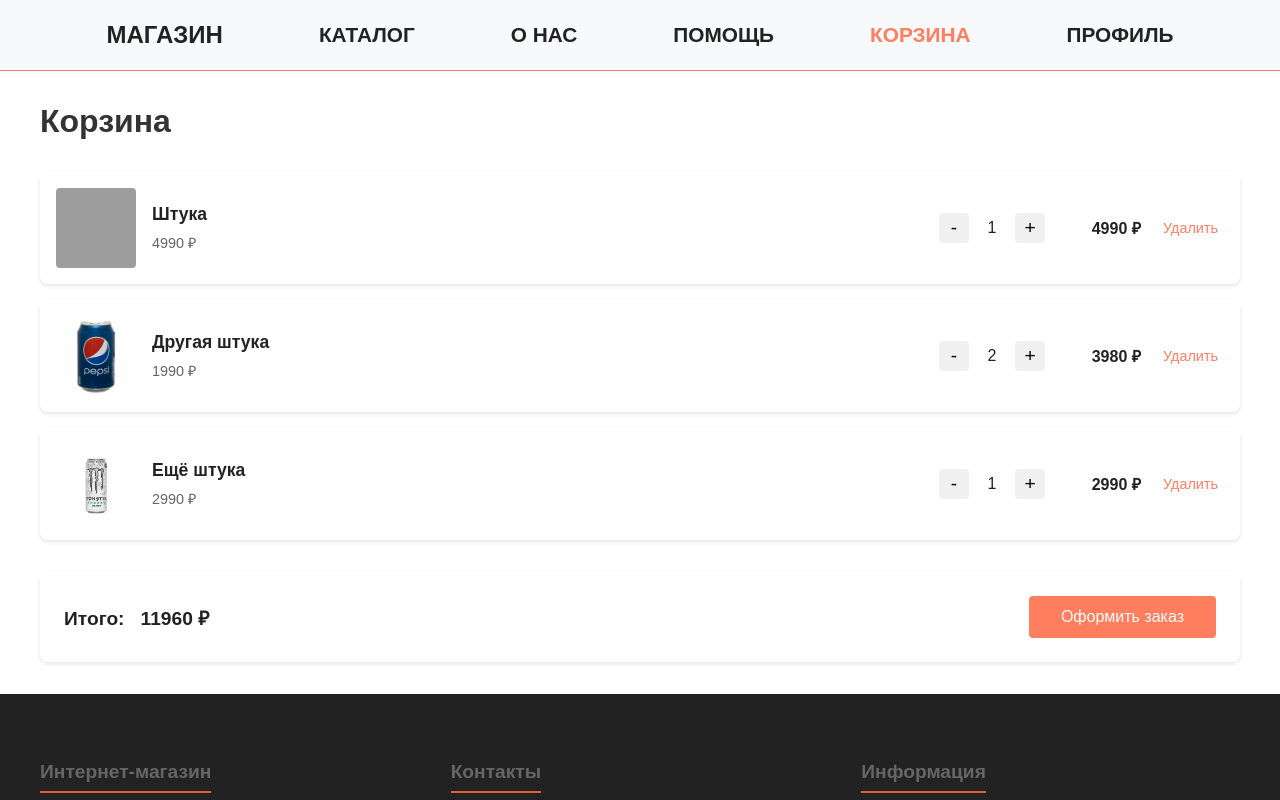
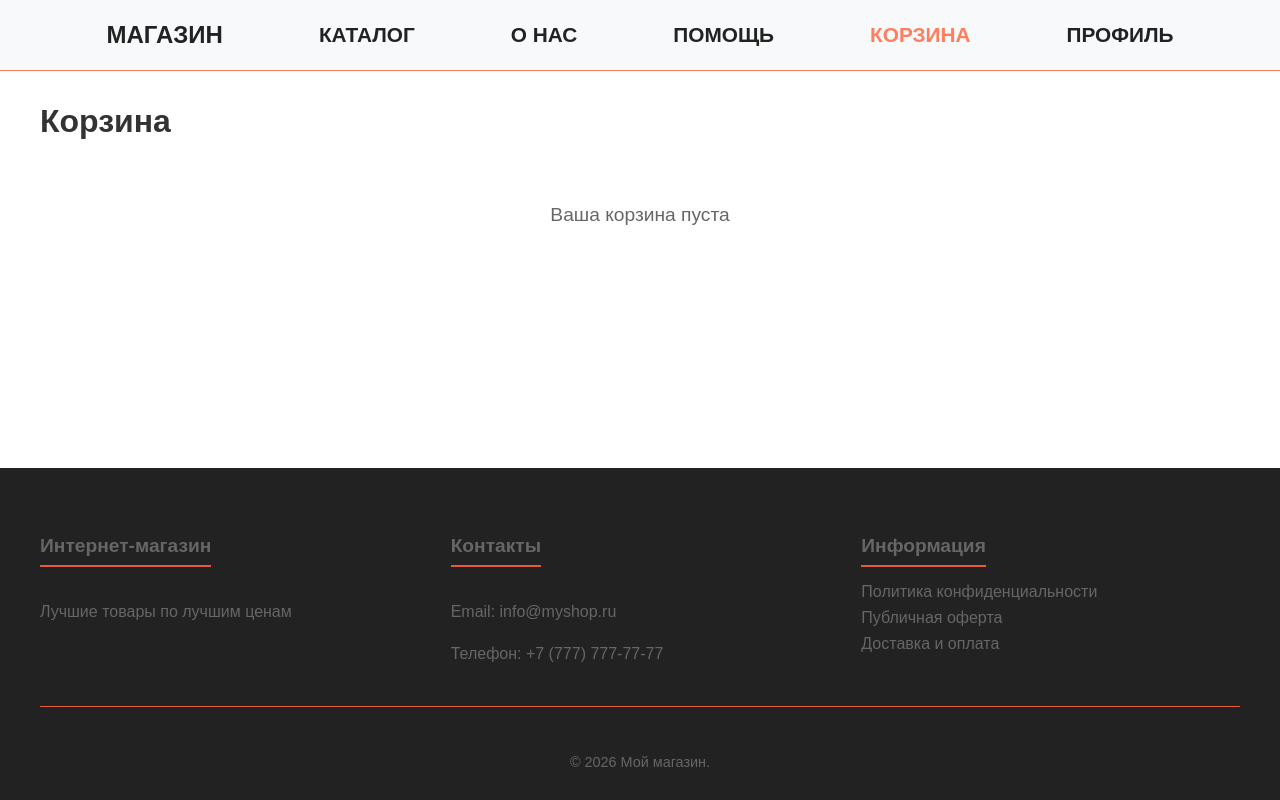
Before and after one commit to anywa1s/uni-frontend-project-1, a React (Create React App) app in the folder client/: page /cart in a window 1280 px wide. Shown: the top 800 px of the page. Built offline with nearby package versions, Linux system fonts and the light colour scheme; grey boxes are pictures that could not be loaded.

Commit message:
Added data. Add store and cart slice. Changed home and cart pages

```diff
--- a/client/package.json
+++ b/client/package.json
@@ -3,6 +3,7 @@
   "version": "0.1.0",
   "private": true,
   "dependencies": {
+    "@reduxjs/toolkit": "^2.11.2",
     "@testing-library/dom": "^10.4.1",
     "@testing-library/jest-dom": "^6.9.1",
     "@testing-library/react": "^16.3.2",
@@ -13,6 +14,7 @@
     "@types/react-dom": "^19.2.3",
     "react": "^19.2.4",
     "react-dom": "^19.2.4",
+    "react-redux": "^9.2.0",
     "react-router-dom": "^7.13.1",
     "react-scripts": "5.0.1",
     "typescript": "^4.9.5",
--- /dev/null
+++ b/client/src/data/products.ts
@@ -0,0 +1,32 @@
+import { Product } from '../types/product';
+import product_cola from '../assets/products/product_cola.jpg';
+import product_pepsi from '../assets/products/product_pepsi.jpg';
+import product_wh_monster from '../assets/products/product_white_monster.jpg';
+import product_mms from '../assets/products/product_mms.jpg';
+
+export const products: Product[] = [
+  {
+    id: 1,
+    name: 'Штука',
+    price: 4990,
+    imageUrl: product_cola,
+  },
+  {
+    id: 2,
+    name: 'Другая штука',
+    price: 1990,
+    imageUrl: product_pepsi,
+  },
+  {
+    id: 3,
+    name: 'Ещё штука',
+    price: 2990,
+    imageUrl: product_wh_monster,
+  },
+  {
+    id: 4,
+    name: 'Другая другая штука',
+    price: 1490,
+    imageUrl: product_mms,
+  },
+];
--- a/client/src/index.tsx
+++ b/client/src/index.tsx
@@ -3,13 +3,17 @@ import ReactDOM from 'react-dom/client';
 import './index.css';
 import App from './App';
 import reportWebVitals from './reportWebVitals';
+import { Provider } from 'react-redux';
+import { store } from './store/store';
 
 const root = ReactDOM.createRoot(
   document.getElementById('root') as HTMLElement
 );
 root.render(
   <React.StrictMode>
-    <App />
+    <Provider store={store}>
+      <App />
+    </Provider>
   </React.StrictMode>
 );
 
--- a/client/src/pages/Cart/Cart.tsx
+++ b/client/src/pages/Cart/Cart.tsx
@@ -1,64 +1,39 @@
 import React from 'react';
+import { useSelector, useDispatch } from 'react-redux';
+import { RootState } from '../../store/store';
+import { updateQuantity, removeFromCart } from '../../store/slices/cartSlice';
 import styles from './Cart.module.css';
-import { CartItem } from '../../types/cart';
-import product_cola from '../../assets/products/product_cola.jpg';
-import product_pepsi from '../../assets/products/product_pepsi.jpg';
-import product_wh_monster from '../../assets/products/product_white_monster.jpg';
-
-// Пример данных корзины (заглушка)
-const initialCartItems: CartItem[] = [
-  {
-    id: 1,
-    name: 'Штука',
-    price: 4990,
-    imageUrl: product_cola,
-    quantity: 1,
-  },
-  {
-    id: 2,
-    name: 'Другая штука',
-    price: 1990,
-    imageUrl: product_pepsi,
-    quantity: 2,
-  },
-  {
-    id: 3,
-    name: 'Ещё штука',
-    price: 2990,
-    imageUrl: product_wh_monster,
-    quantity: 1,
-  },
-];
 
 const Cart: React.FC = () => {
-  const [cartItems, setCartItems] = React.useState<CartItem[]>(initialCartItems);
-
-  const handleQuantityChange = (id: number, newQuantity: number) => {
-    if (newQuantity < 1) return;
-    setCartItems(prev =>
-      prev.map(item =>
-        item.id === id ? { ...item, quantity: newQuantity } : item
-      )
-    );
-  };
-
-  const handleRemoveItem = (id: number) => {
-    setCartItems(prev => prev.filter(item => item.id !== id));
-  };
+  const cartItems = useSelector((state: RootState) => state.cart.items);
+  const dispatch = useDispatch();
 
   const totalSum = cartItems.reduce((sum, item) => sum + item.price * item.quantity, 0);
 
+  const handleQuantityChange = (id: number, newQuantity: number) => {
+    dispatch(updateQuantity({ id, quantity: newQuantity }));
+  };
+
+  const handleRemove = (id: number) => {
+    dispatch(removeFromCart(id));
+  };
+
   const handleCheckout = () => {
-    alert('Оформление заказа (заглушка)');
+    alert('Переход к оформлению (заглушка)');
   };
+
+  if (cartItems.length === 0) {
+    return (
+      <div className={styles.container}>
+        <h1 className={styles.title}>Корзина</h1>
+        <p className={styles.empty}>Ваша корзина пуста</p>
+      </div>
+    );
+  }
 
   return (
     <div className={styles.container}>
       <h1 className={styles.title}>Корзина</h1>
-      {cartItems.length === 0 ? (
-        <p className={styles.empty}>Ваша корзина пуста</p>
-      ) : (
-        <>
       <div className={styles.items}>
         {cartItems.map(item => (
           <div key={item.id} className={styles.item}>
@@ -82,12 +57,10 @@ const Cart: React.FC = () => {
                 +
               </button>
             </div>
-                <div className={styles.itemTotal}>
-                  {item.price * item.quantity} ₽
-                </div>
+            <div className={styles.itemTotal}>{item.price * item.quantity} ₽</div>
             <button
               className={styles.removeBtn}
-                  onClick={() => handleRemoveItem(item.id)}
+              onClick={() => handleRemove(item.id)}
             >
               Удалить
             </button>
@@ -103,8 +76,6 @@ const Cart: React.FC = () => {
           Оформить заказ
         </button>
       </div>
-        </>
-      )}
     </div>
   );
 };
--- a/client/src/pages/Home/Home.tsx
+++ b/client/src/pages/Home/Home.tsx
@@ -1,43 +1,18 @@
 import React from 'react';
 import ProductCard from '../../components/ProductCard/ProductCard';
 import styles from './Home.module.css';
-import { Product } from '../../types/product';
-import product_cola from '../../assets/products/product_cola.jpg';
-import product_pepsi from '../../assets/products/product_pepsi.jpg';
-import product_wh_monster from '../../assets/products/product_white_monster.jpg';
-import product_mms from '../../assets/products/product_mms.jpg';
-
-
-const sampleProducts: Product[] = [
-  {
-    id: 1,
-    name: 'Штука',
-    price: 4990,
-    imageUrl: product_cola,
-  },
-  {
-    id: 2,
-    name: 'Другая штука',
-    price: 1990,
-    imageUrl: product_pepsi,
-  },
-  {
-    id: 3,
-    name: 'Ещё штука',
-    price: 2990,
-    imageUrl: product_wh_monster,
-  },
-  {
-    id: 4,
-    name: 'Другая другая штука',
-    price: 1490,
-    imageUrl: product_mms,
-  },
-];
+import { useDispatch } from 'react-redux';
+import { addToCart } from '../../store/slices/cartSlice';
+import { products } from '../../data/products';
 
 const Home: React.FC = () => {
+  const dispatch = useDispatch();
+
   const handleAddToCart = (productId: number) => {
-    console.log('Добавлен товар с id:', productId);
+    const product = products.find(p => p.id === productId);
+    if (product) {
+      dispatch(addToCart(product));
+    }
   };
 
   return (
@@ -56,7 +31,7 @@ const Home: React.FC = () => {
       <div className={styles.container}>
         <h1 className={styles.subtitle}>У НАС <span className='accent'>НОВАЯ</span> КОЛЛЕКЦИЯ</h1>
         <div className={styles.productGrid}>
-          {sampleProducts.map(product => (
+          {products.map(product => (
             <ProductCard
               key={product.id}
               id={product.id}
--- /dev/null
+++ b/client/src/store/slices/cartSlice.ts
@@ -0,0 +1,44 @@
+import { createSlice, PayloadAction } from '@reduxjs/toolkit';
+import { CartItem } from '../../types/cart';
+
+interface CartState {
+  items: CartItem[];
+}
+
+const initialState: CartState = {
+  items: [],
+};
+
+const cartSlice = createSlice({
+  name: 'cart',
+  initialState,
+  reducers: {
+    addToCart: (state, action: PayloadAction<Omit<CartItem, 'quantity'>>) => {
+      const existing = state.items.find(item => item.id === action.payload.id);
+      if (existing) {
+        existing.quantity++;
+      } else {
+        state.items.push({ ...action.payload, quantity: 1 });
+      }
+    },
+    removeFromCart: (state, action: PayloadAction<number>) => {
+      state.items = state.items.filter(item => item.id !== action.payload);
+    },
+    updateQuantity: (state, action: PayloadAction<{ id: number; quantity: number }>) => {
+      const item = state.items.find(item => item.id === action.payload.id);
+      if (item) {
+        if (action.payload.quantity <= 0) {
+          state.items = state.items.filter(i => i.id !== action.payload.id);
+        } else {
+          item.quantity = action.payload.quantity;
+        }
+      }
+    },
+    clearCart: (state) => {
+      state.items = [];
+    },
+  },
+});
+
+export const { addToCart, removeFromCart, updateQuantity, clearCart } = cartSlice.actions;
+export default cartSlice.reducer;
--- /dev/null
+++ b/client/src/store/store.ts
@@ -0,0 +1,11 @@
+import { configureStore } from '@reduxjs/toolkit';
+import cartReducer from './slices/cartSlice';
+
+export const store = configureStore({
+  reducer: {
+    cart: cartReducer,
+  },
+});
+
+export type RootState = ReturnType<typeof store.getState>;
+export type AppDispatch = typeof store.dispatch;
```
Also changed, not shown: 1 other file (tests, documents, lock files or other folders). Lines whose indentation alone changed are shown as unchanged.
